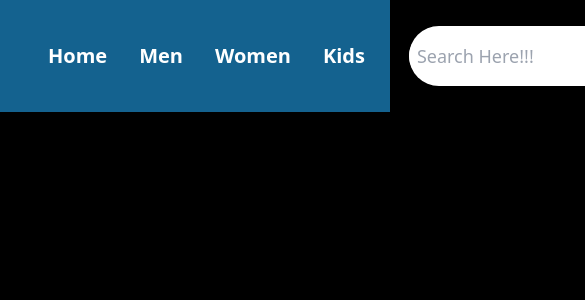
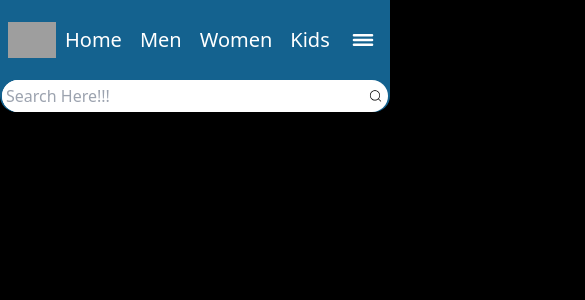
Before and after one commit to meabhiarya1/Full-stack-Ecom-react-node, a React (Vite) app in the folder Frontend/: page / in a window 390 px wide. Shown: the top 300 px of the page, 585 px wide, since content can reach past the window. Built offline with nearby package versions, Linux system fonts and the light colour scheme; grey boxes are pictures that could not be loaded; the HTML template or start-up script is replaced by a standard one.

Commit message:
navbar designed responsive

```diff
--- a/Frontend/src/Pages/Home.jsx
+++ b/Frontend/src/Pages/Home.jsx
@@ -1,44 +1,64 @@
 import React from "react";
+import { useNavigate } from "react-router-dom";
 import { CiSearch } from "react-icons/ci";
 import { FaCartArrowDown } from "react-icons/fa";
+import { IoReorderThree } from "react-icons/io5";
+
 
 const Home = () => {
+
+  const navigate = useNavigate();
+
   return (
-    <div>
+    <div >
+      <div className="bg-[#14628f] md:rounded-b-xl  rounded-b-2xl">
+        <div className="h-20 flex items-center justify-between w-[100vw] ">
+
           {/* left navbar */}
-      <div className="bg-[#14628f] h-28 flex items-center justify-between">
-        <div className="flex  items-center justify-center">
-          <div className="mx-4 flex justify-center">
+          <div className="flex items-center justify-center ">
+            <div className="md:mx-4 ml-2 flex justify-center lg:w-24 h-full w-12 md:w-20">
               <img
                 src="https://websitedemos.net/brandstore-02/wp-content/uploads/sites/150/2018/12/logo1-free-img-140x47.png"
                 alt="logo"
-              className="w-32 h-full"
               />
             </div>
-          <div className="px-2 text-xl mx-2 font-bold">Home</div>
-          <div className="px-2 text-xl mx-2 font-bold">Men</div>
-          <div className="px-2 text-xl mx-2 font-bold">Women</div>
-          <div className="px-2 text-xl mx-2 font-bold">Kids</div>
+
+            <div className="px-2 text-xl md:mx-2 mx-[1px] font-bold font-medium sm:font-bold text-[1rem] md:text-[20px]rem] md:text-[20px]">
+              Home
+            </div>
+
+            <div className="px-2 text-xl md:mx-2 mx-[1px] font-bold font-medium sm:font-bold text-[1rem] md:text-[20px]">Men</div>
+            <div className="px-2 text-xl md:mx-2 mx-[1px] font-bold font-medium sm:font-bold text-[1rem] md:text-[20px]">Women</div>
+            <div className="px-2 text-xl md:mx-2 mx-[1px] font-bold font-medium sm:font-bold text-[1rem] md:text-[20px]">Kids</div>
           </div>
 
           {/* right sidebar */}
-        <div className="flex mx-4">
-          <div className="flex items-center bg-white text-lg rounded-full mx-3">
-            <input type="search" className="p-2 rounded-full border-0" placeholder="Search Here!!!" />
-            <CiSearch style={{ color: "black", marginRight: "15px", cursor: "pointer" }} />
+          <div className="flex mx-2">
+            <div className="flex items-center bg-white md:text-sm rounded-full mx-1 sm:flex hidden">
+              <input type="search" className="p-1 rounded-full border-0 text-black" placeholder="Search Here!!!" />
+              <CiSearch style={{ color: "black", marginRight: "5px", cursor: "pointer" }} />
             </div>
 
-          <div className="bg-[#14628f] border-2 flex items-center p-2 rounded-xl hover:bg-black mx-3">
-            <button className="font-medium text-sm">Customer Login</button>
+            <div className="bg-[#14628f] border-2 flex items-center p-2 rounded-xl hover:bg-black mx-2 hover:cursor-pointer hidden lg:flex">
+              <button className="font-medium text-sm" onClick={() => navigate("/login")}>Customer</button>
             </div>
 
-          <div className="bg-[#14628f] border-2 flex items-center p-2 rounded-xl hover:bg-black mx-3">
-            <button className="font-medium text-sm">Seller Login</button>
+            <div className="bg-[#14628f] border-2 flex items-center p-2 rounded-xl hover:bg-black mx-3 hover:cursor-pointer hidden lg:flex">
+              <button className="font-medium text-sm" onClick={() => navigate("/sellerlogin")}>Seller</button>
             </div>
 
-          <div className="flex items-center text-3xl mx-2">
+            <div className="flex items-center text-xl md:text-3xl mr-1 sm:flex hidden">
               <FaCartArrowDown style={{ cursor: "pointer" }} />
             </div>
+            <div className="flex items-center text-3xl mr-1 sm:hidden flex h-40">
+              <IoReorderThree style={{ cursor: "pointer" }} />
+            </div>
+          </div>
+        </div>
+
+        <div className="flex items-center bg-white md:text-sm rounded-full sm:hidden bg-white mx-[2px]">
+          <input type="search" className="p-1 rounded-full border-0 text-black w-full" placeholder="Search Here!!!" />
+          <CiSearch style={{ color: "black", marginRight: "5px", cursor: "pointer" }} />
         </div>
       </div>
     </div>
```
Lines whose indentation alone changed are shown as unchanged.
